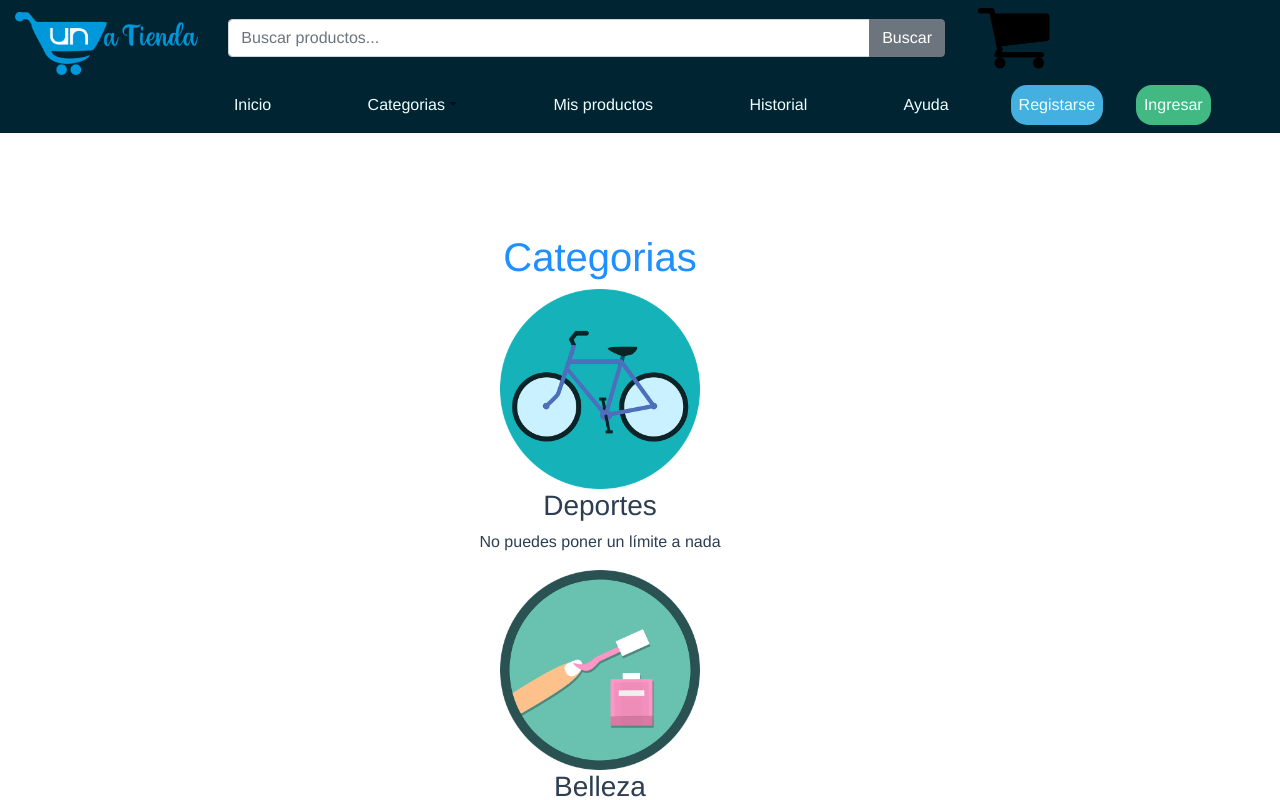
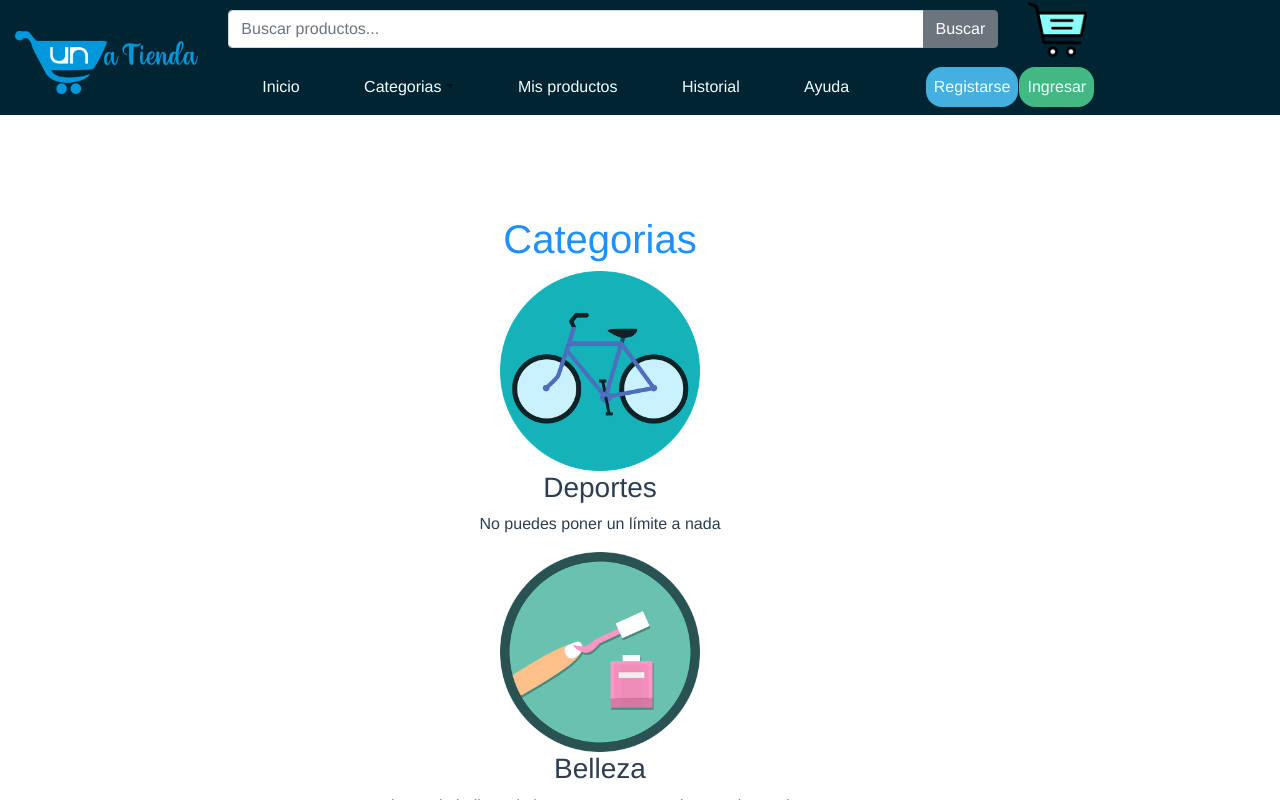
Before and after one commit to UNa-Tienda/frontend, a Vue app: page / in a window 1280 px wide. Shown: the top 800 px of the page. Built offline with nearby package versions, Linux system fonts and the light colour scheme.

Commit message:
cambios y ajustes finales

```diff
--- a/src/components/TopMenu.vue
+++ b/src/components/TopMenu.vue
@@ -1,14 +1,18 @@
 <template>
   <!-- Contenedor para el menu -->
-  <b-container class="menu">
+  <b-container class="menu" >
+
+    <b-row>
+      <b-col class="col-12 col-sm-2" align-self="center">
+        <router-link :to="{ name: 'home' }"><img src="../assets/logo.png" style="width: 100%;padding-top: 10px"></router-link>
+      </b-col>
+
+    <b-col>
 
     <b-row>
       <!-- Primera fila de items -->
-      <b-col class="col-12 col-sm-2" align-self="center">
-        <img src="../assets/logo.png" style="width: 100%;padding-top: 10px">
-      </b-col>
 
-      <b-col class="col-8 col-sm-7" align-self="center">
+      <b-col class="col-8 col-sm-9" align-self="center">
         <b-input-group class="sm">
           <b-form-input placeholder="Buscar productos..."></b-form-input>
           <b-input-group-append>
@@ -19,8 +23,7 @@
 
       <b-col class="col-1 col-sm-1" align-self="center">
         <div>
-          <router-link :to="{ name: 'Shopping_cart' }"><img src="../assets/Shopping_cart.png"
-                                                            style="width: 100%;max-width: 80px; min-width: 25px"></router-link>
+          <router-link :to="{ name: 'shopping_cart' }"><img src="../assets/shopping-cart.png" style="width: 100%;max-width: 80px; min-width: 25px"></router-link>
         </div>
       </b-col>
 
@@ -28,14 +31,14 @@
     <!-- Segunda fila de items -->
 
 
-      <b-col class="col-3 col-sm-1 col-lg-12">
+      <b-col class="col-lg-12">
 
         <b-navbar toggleable="lg" class="navbar">
 
-          <b-navbar-toggle target="nav-collapse" style="background-color: azure;" ></b-navbar-toggle>
+          <b-navbar-toggle target="nav-collapse" style="background-color: azure; width: 30px; padding: 1px" ></b-navbar-toggle>
 
-          <b-collapse id="nav-collapse" is-nav >
-            <b-navbar-nav style="justify-content: space-between; margin-left: 16%; display: flex;width: 60%;flex-direction: row">
+          <b-collapse id="nav-collapse" is-nav class="show">
+            <b-navbar-nav class="right-navbar">
 
               <b-nav-item>
               <router-link :to="{ name: 'home' }" class="menufont">Inicio</router-link>
@@ -65,7 +68,7 @@
 
             </b-navbar-nav>
 
-            <b-navbar-nav class="ml-auto" style="justify-content: space-between; display: flex; flex-direction: row; margin-right: 3vw; width: 17%; max-width: 200px">
+            <b-navbar-nav class="ml-auto left-navbar">
               <b-nav-item style="border: 1px; border-radius: 16px; background-color: #43B0DF">
               <router-link :to="{ name: 'register' }" class="menufont">
                 Registarse
@@ -87,7 +90,8 @@
       </b-col>
 
     </b-row>
-
+    </b-col>
+    </b-row>
   </b-container>
 </template>
 
@@ -117,5 +121,16 @@ export default {
   width: border-box;
 }
 
+@media (min-width: 992px) {
+
+  .left-navbar {
+    justify-content: space-evenly; display: flex; flex-direction: row; margin-right: 12vw; max-width: 200px; width: 17%;
+  }
+
+  .right-navbar {
+    justify-content: space-between; margin-left: 1%; display: flex;width: 60%;flex-direction: row;
+  }
+}
+
 
 </style>
```
Also changed, not shown: src/assets/Shopping_cart.png (deleted), src/assets/shopping-cart.png (added).
